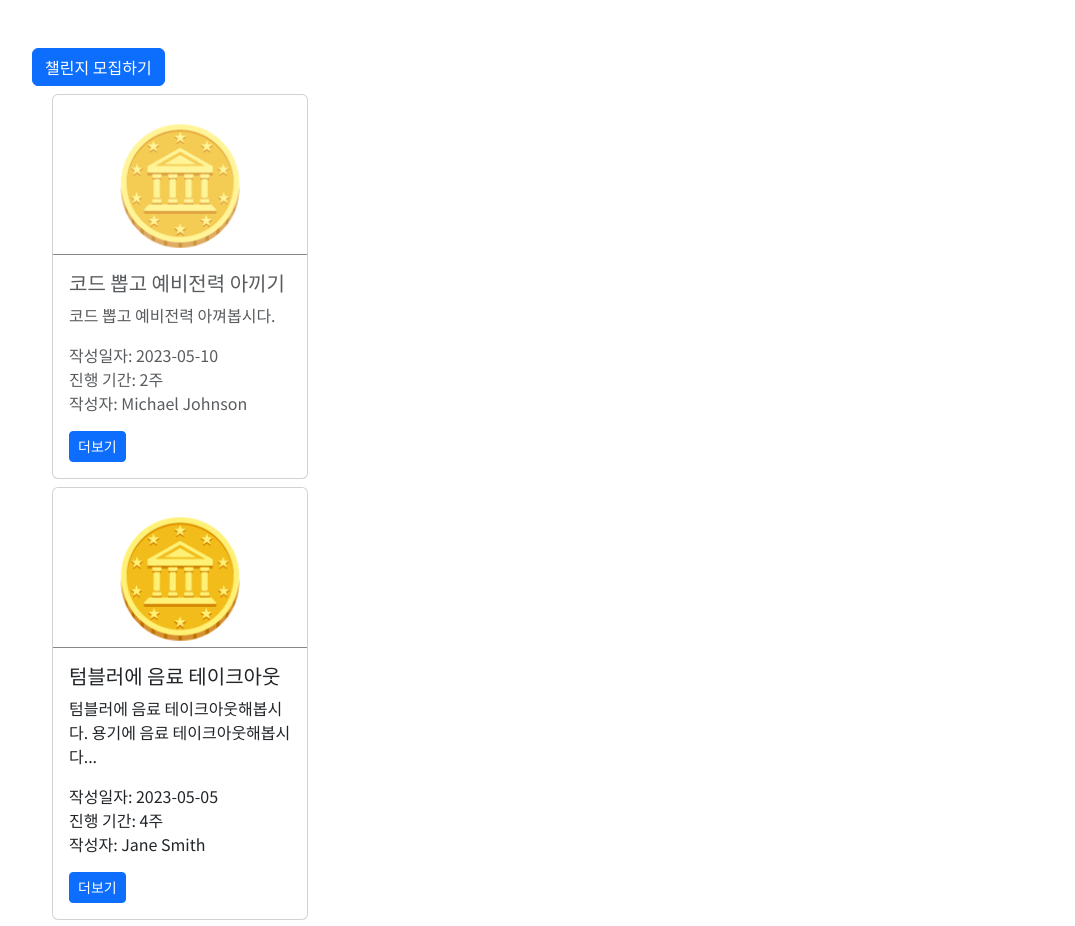
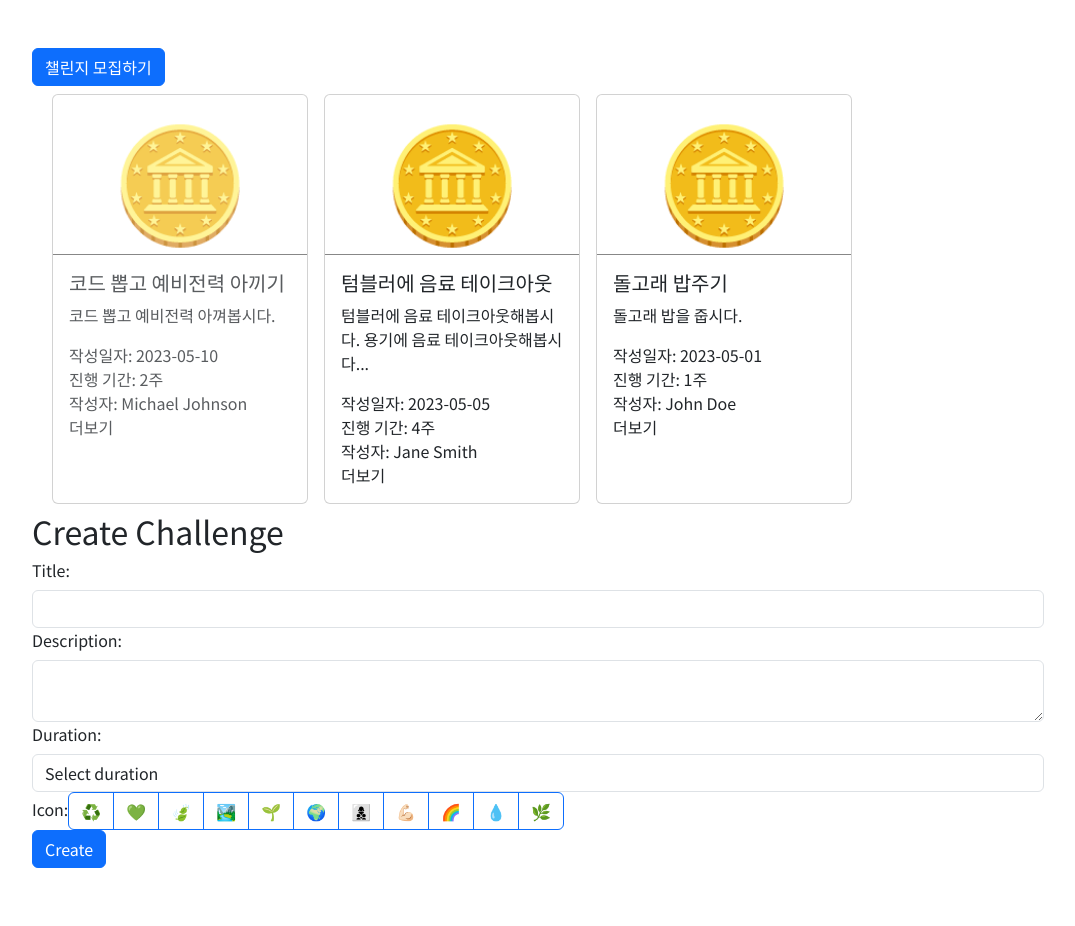
Before and after one commit to snghyun331/elice-ecobucks, a React (Vite) app in the folder front/: page /challenge in a window 1280 px wide. Shown: the top 926 px of the page, without its empty margins (96-1171 px from the left). Built offline with nearby package versions, Linux system fonts and the light colour scheme.

Commit message:
Feat : Create Challenge 초안 작성

```diff
--- a/front/package.json
+++ b/front/package.json
@@ -11,6 +11,7 @@
   },
   "dependencies": {
     "bootstrap": "^5.3.0",
+    "emoji-picker-react": "^4.4.9",
     "react": "^18.2.0",
     "react-bootstrap": "^2.7.4",
     "react-dom": "^18.2.0",
--- /dev/null
+++ b/front/src/pages/Challenge/ChallengeCreate.jsx
@@ -0,0 +1,136 @@
+import React, { useState } from "react";
+import { Button, ButtonGroup, Form } from "react-bootstrap";
+
+const ChallengeCreate = () => {
+  const [title, setTitle] = useState("");
+  const [description, setDescription] = useState("");
+  const [duration, setDuration] = useState("");
+  const [icon, setIcon] = useState("");
+
+  const handleTitleChange = (event) => {
+    setTitle(event.target.value);
+  };
+
+  const handleDescriptionChange = (event) => {
+    setDescription(event.target.value);
+  };
+
+  const handleDurationChange = (event) => {
+    setDuration(event.target.value);
+  };
+
+  const handleIconSelect = (selectedIcon) => {
+    setIcon(selectedIcon);
+  };
+
+  return (
+    <div>
+      <h2>Create Challenge</h2>
+      <Form>
+        <Form.Group controlId="title">
+          <Form.Label>Title:</Form.Label>
+          <Form.Control
+            type="text"
+            value={title}
+            onChange={handleTitleChange}
+          />
+        </Form.Group>
+        <Form.Group controlId="description">
+          <Form.Label>Description:</Form.Label>
+          <Form.Control
+            as="textarea"
+            value={description}
+            onChange={handleDescriptionChange}
+          />
+        </Form.Group>
+        <Form.Group controlId="duration">
+          <Form.Label>Duration:</Form.Label>
+          <Form.Control
+            as="select"
+            value={duration}
+            onChange={handleDurationChange}
+          >
+            <option value="">Select duration</option>
+            <option value="7">7 days</option>
+            <option value="14">14 days</option>
+            <option value="28">28 days</option>
+          </Form.Control>
+        </Form.Group>
+        <Form.Group controlId="icon">
+          <Form.Label>Icon:</Form.Label>
+          <ButtonGroup>
+            <Button
+              variant={icon === "♻️" ? "primary" : "outline-primary"}
+              onClick={() => handleIconSelect("♻️")}
+            >
+              ♻️
+            </Button>
+            <Button
+              variant={icon === "💚" ? "primary" : "outline-primary"}
+              onClick={() => handleIconSelect("💚")}
+            >
+              💚
+            </Button>
+            <Button
+              variant={icon === "🍃" ? "primary" : "outline-primary"}
+              onClick={() => handleIconSelect("🍃")}
+            >
+              🍃
+            </Button>
+            <Button
+              variant={icon === "🏞️" ? "primary" : "outline-primary"}
+              onClick={() => handleIconSelect("🏞️")}
+            >
+              🏞️
+            </Button>
+            <Button
+              variant={icon === "🌱" ? "primary" : "outline-primary"}
+              onClick={() => handleIconSelect("🌱")}
+            >
+              🌱
+            </Button>
+            <Button
+              variant={icon === "🌍" ? "primary" : "outline-primary"}
+              onClick={() => handleIconSelect("🌍")}
+            >
+              🌍
+            </Button>
+            <Button
+              variant={icon === "👩‍👦‍👦" ? "primary" : "outline-primary"}
+              onClick={() => handleIconSelect("👩‍👦‍👦")}
+            >
+              👩‍👦‍👦
+            </Button>
+            <Button
+              variant={icon === "💪🏻" ? "primary" : "outline-primary"}
+              onClick={() => handleIconSelect("💪🏻")}
+            >
+              💪🏻
+            </Button>
+            <Button
+              variant={icon === "🌈" ? "primary" : "outline-primary"}
+              onClick={() => handleIconSelect("🌈")}
+            >
+              🌈
+            </Button>
+            <Button
+              variant={icon === "💧" ? "primary" : "outline-primary"}
+              onClick={() => handleIconSelect("💧")}
+            >
+              💧
+            </Button>
+            <Button
+              variant={icon === "🌿" ? "primary" : "outline-primary"}
+              onClick={() => handleIconSelect("🌿")}
+            >
+              🌿
+            </Button>
+          </ButtonGroup>
+        </Form.Group>
+        <Button type="submit">Create</Button>
+      </Form>
+    </div>
+  );
+};
+
+export default ChallengeCreate;
--- a/front/src/pages/Challenge/ChallengePage.jsx
+++ b/front/src/pages/Challenge/ChallengePage.jsx
@@ -1,7 +1,7 @@
 import React, { useState } from "react";
 import { Container, Col, Row, Modal, Button } from "react-bootstrap";
 import ChallengeView from "./ChallengeView";
-
+import ChallengeCreate from "./ChallengeCreate"
 
 function ChallengePage() {
 
@@ -12,6 +12,7 @@ function ChallengePage() {
           챌린지 모집하기
         </Button>
         <ChallengeView />
+        <ChallengeCreate />
       </Container>
   );
 }
--- a/front/src/pages/Challenge/ChallengeView.jsx
+++ b/front/src/pages/Challenge/ChallengeView.jsx
@@ -36,7 +36,7 @@ const ChallengeView = () => {
   });
 
   return (
-    <Container className="">
+    <Container className="d-flex flex-wrap">
       {sortedChallenges.map((challenge, index) => (
         <Card
           key={index}
@@ -65,9 +65,7 @@ const ChallengeView = () => {
               <br />
               작성자: {challenge.author}
             </Card.Text>
-            <Button variant="primary" size="sm">
               더보기
-            </Button>
           </Card.Body>
         </Card>
       ))}
```
Also changed, not shown: 2 other files (tests, documents, lock files or other folders).
